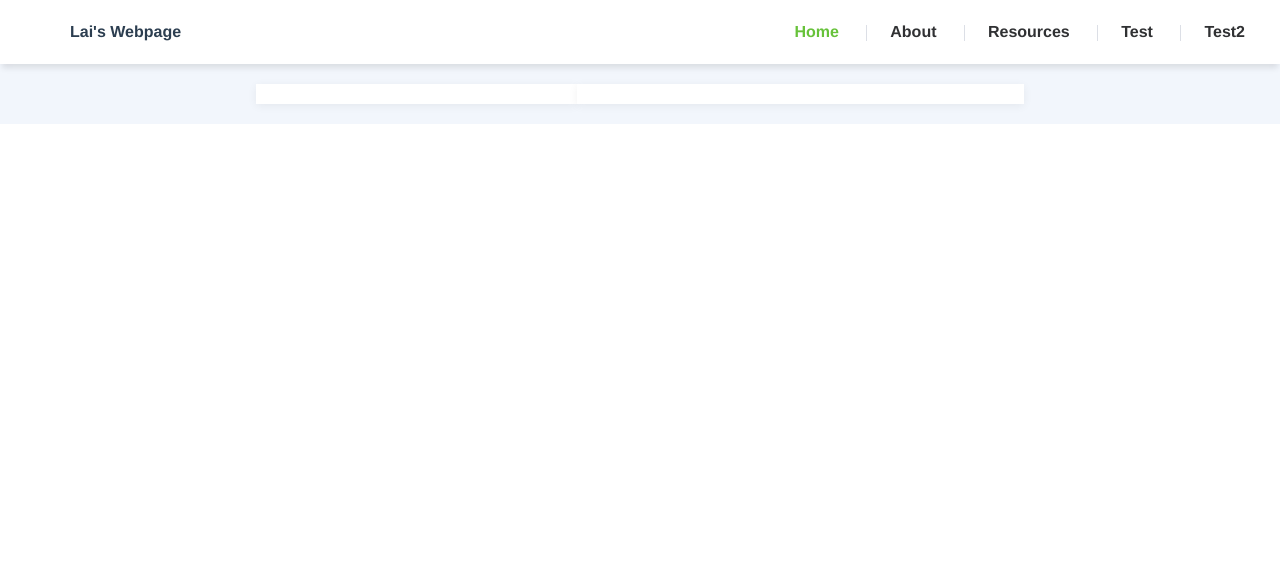
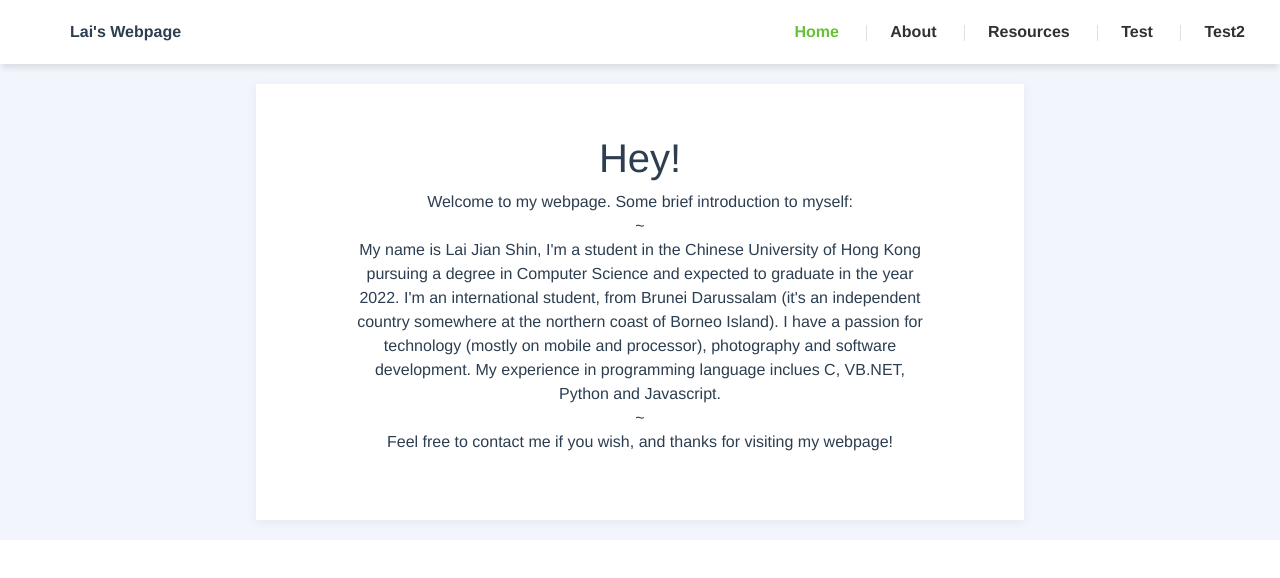
Before and after one commit to AndyPhoenix9879/iris, a Vue app: page /home in a window 1280 px wide. Shown: the top 578 px of the page. Built offline with nearby package versions, Linux system fonts and the light colour scheme.

Commit message:
Added some contents

```diff
--- a/src/views/Home.vue
+++ b/src/views/Home.vue
@@ -4,12 +4,15 @@
   <div class="mainContainer">
 
     <div class="Card">
-
+      <h1>Hey!</h1>
+      <p>Welcome to my webpage. Some brief introduction to myself: <br>~<br> My name is Lai Jian Shin, I'm a student in the Chinese University of Hong Kong
+        pursuing a degree in Computer Science and expected to graduate in the year 2022. I'm an international student, from Brunei Darussalam (it's an independent country
+        somewhere at the northern coast of Borneo Island). I have a passion for technology (mostly on mobile and processor), photography and software development. My experience
+        in programming language inclues C, VB.NET, Python and Javascript. <br>~<br>
+        Feel free to contact me if you wish, and thanks for visiting my webpage!
+      </p>
     </div>
     <!--<HelloWorld msg="Welcome to Your Vue.js App"/>-->
-    <div class="Card2">
-
-    </div>
 
   </div>
 
@@ -42,16 +45,10 @@ export default {
   width: auto;
 }
 .Card {
-  padding: 10px;
-  width: 400px;
+  padding: 50px 100px 50px 100px;
+  width: 100%;
   background-color: white;
   box-shadow: 0 2px 10px 0 rgba(0, 0, 0, 0.06);
 }
-.Card2 {
-  padding: 10px;
-  width: 560px;
-  background-color: white;
-  box-shadow: 0 2px 10px 0 rgba(0, 0, 0, 0.06);
 
-}
 </style>
```
